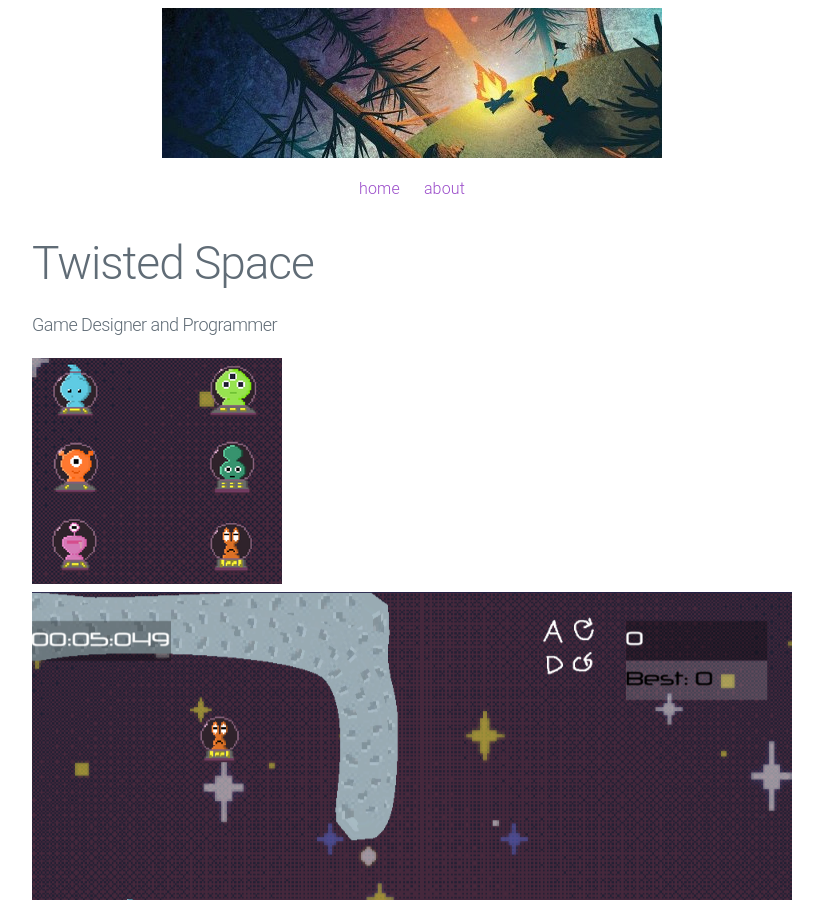
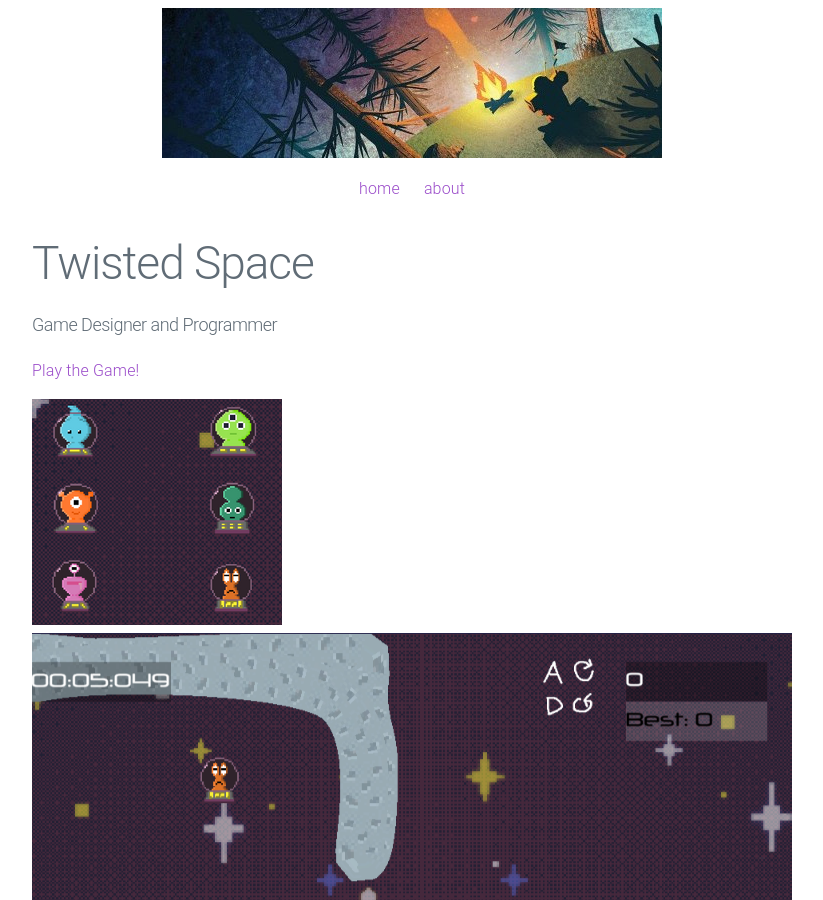
Before and after one commit to vinrzr/vinrzr.github.io, a Jekyll site: the page built from _posts/2022-10-09-newest-game.md, in a window 1280 px wide and 900 px high. Shown: the whole window, without its empty margins (228-1051 px from the left). Built offline with Jekyll 4.4.1, drawn with Linux system fonts in a browser that asks for light colours.

Commit message:
Update 2022-10-09-newest-game.md

```diff
--- a/_posts/2022-10-09-newest-game.md
+++ b/_posts/2022-10-09-newest-game.md
@@ -5,6 +5,8 @@ summary: "Game Designer and Programmer"
 date:   2023-07-03 21:30
 preview: /assets/Twisted_Space_Aliens.png
 ---
+
+[Play the Game!](https://viniciusrz.itch.io/twisted-space)
 
 ![Picture 1](/assets/Twisted_Space_Aliens.png)
 ![Picture 2](/assets/twisted_1.png)
```
Also changed, not shown: other parts of _posts/2022-10-09-newest-game.md (+0 -2 lines).
